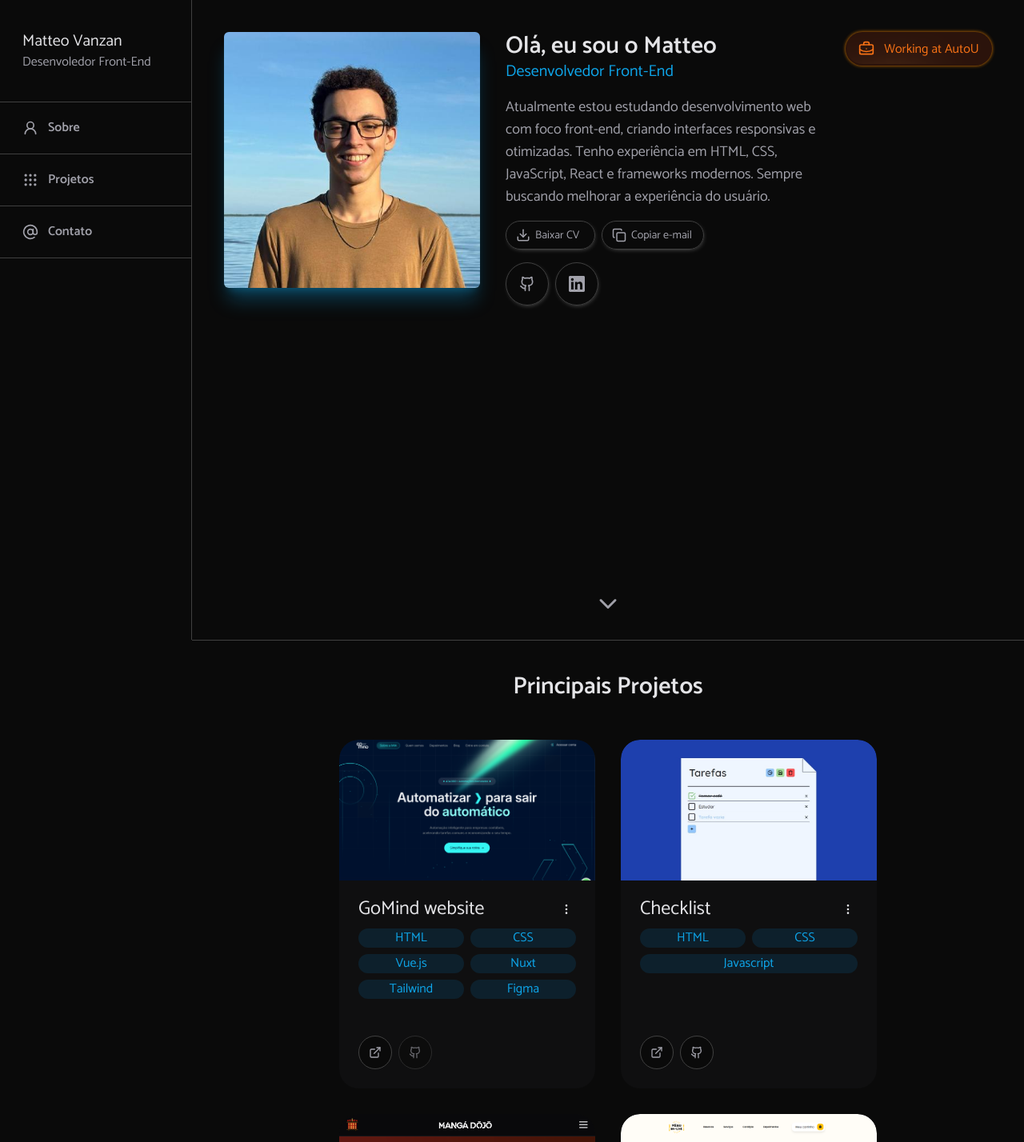
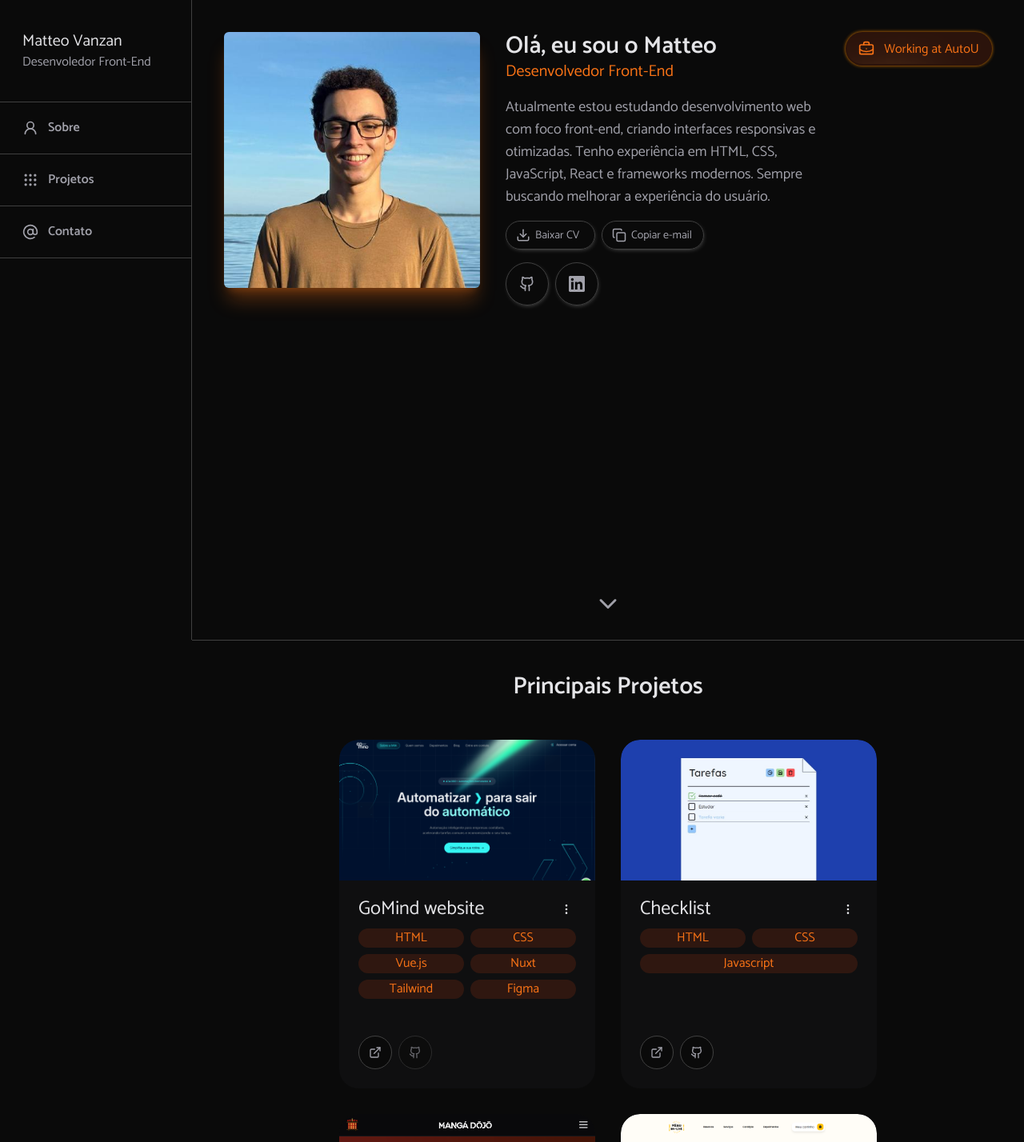
Before and after one commit to MatVzn/Portifolio, a Next.js app: page / in a window 1280 px wide. Shown: the top 1428 px of the page at 80% size. Built offline with nearby package versions, Linux system fonts and the light colour scheme.

Commit message:
update: color theme changed
Signed-off-by: MatVzn <matteovoleite@gmail.com>

```diff
--- a/src/app/page.tsx
+++ b/src/app/page.tsx
@@ -27,7 +27,7 @@ export default function Home() {
 
         <div className="h-32 border-b-[1px] border-neutral-700 items-start flex flex-col justify-center pl-7">
           <a href="/">
-            <h1 className="text-zinc-200 text-xl font-medium hover:text-sky-500 transition-all duration-300">Matteo Vanzan</h1>
+            <h1 className="text-zinc-200 text-xl font-medium hover:text-orange-500 transition-all duration-300">Matteo Vanzan</h1>
           </a>
           <p className="text-zinc-400">Desenvoledor Front-End</p>
         </div>
@@ -62,7 +62,7 @@ export default function Home() {
                   <Image
                     src={MyPicture}
                     alt="My picture"
-                    className="shadow-md shadow-sky-500/30 rounded-md xl:hidden transition-all duration-500"
+                    className="shadow-md shadow-orange-500/30 rounded-md xl:hidden transition-all duration-500"
                     width={150}
                     height={150}
                     priority
@@ -70,7 +70,7 @@ export default function Home() {
                   <Image
                     src={MyPicture}
                     alt="My picture"
-                    className="shadow-xl shadow-sky-500/30 hidden rounded-md xl:block transition-all duration-500"
+                    className="shadow-xl shadow-orange-500/30 hidden rounded-md xl:block transition-all duration-500"
                     width={320}
                     height={320}
                     priority
@@ -80,7 +80,7 @@ export default function Home() {
                 <div className='hidden flex-col gap-4 xl:flex xl:max-w-[35dvw] 2xl:text-left'>
                   <div>
                     <h1 className='text-3xl font-semibold'>Olá, eu sou o Matteo</h1>
-                    <p className='text-xl text-sky-500'>Desenvolvedor Front-End</p>
+                    <p className='text-xl text-orange-500'>Desenvolvedor Front-End</p>
                   </div>
 
                   <p className='text-lg text-zinc-400'>
@@ -108,7 +108,7 @@ export default function Home() {
               <div className='flex flex-col gap-4 xl:hidden'>
                 <div>
                   <h1 className='text-3xl font-semibold'>Olá, eu sou o Matteo</h1>
-                  <p className='text-xl text-sky-500'>Desenvolvedor Front-End</p>
+                  <p className='text-xl text-orange-500'>Desenvolvedor Front-End</p>
                 </div>
 
                 <p className='text-lg text-zinc-400'>
--- a/src/components/cv-button.tsx
+++ b/src/components/cv-button.tsx
@@ -34,7 +34,7 @@ export function CvButton({ href, children, type, ...props } : CvButtonProps) {
                 className={cn(
                     "shadow-[1px_2px_8px_-6px#FFF] hover:shadow-[1px_2px_8px_-4px#FFF] h-9 w-28 overflow-hidden relative text-sm items-center justify-start border-neutral-700 py-1 px-3 border-[1px] flex flex-row gap-2 hover:bg-neutral-700/20 text-zinc-400 hover:text-zinc-200 rounded-full transition-all duration-200",
                     {
-                        "bg-sky-900/20 text-sky-500 hover:bg-sky-900/20 hover:text-sky-500" : isClicked
+                        "bg-orange-900/20 text-orange-500 hover:bg-orange-900/20 hover:text-orange-500" : isClicked
                     }
                 )}>
                 <DownloadIcon isHovered={isHovered}/>
--- a/src/components/email-button.tsx
+++ b/src/components/email-button.tsx
@@ -25,7 +25,7 @@ export function EmailButton({ } : EmailButtonProps) {
             className={cn(
                 "shadow-[1px_2px_8px_-6px#FFF] hover:shadow-[1px_2px_8px_-4px#FFF] h-9 min-w-32 overflow-hidden relative text-sm flex items-center justify-start border-neutral-700 py-1 px-3 border-[1px] flex-row gap-2 hover:bg-neutral-700/20 text-zinc-400 hover:text-zinc-200 rounded-full transition-all duration-200",
                 {
-                    "bg-sky-900/20 text-sky-500 hover:bg-sky-900/20 hover:text-sky-500" : isClicked
+                    "bg-orange-900/20 text-orange-500 hover:bg-orange-900/20 hover:text-orange-500" : isClicked
                 }
             )}>
             <CopyIcon isClicked={isClicked}/>
--- a/src/components/footer.tsx
+++ b/src/components/footer.tsx
@@ -25,7 +25,7 @@ export function Footer() {
                 <p>Feito por&nbsp;</p>
                 <a
                     href="https://github.com/MatVzn"
-                    className="relative text-sky-500 transition-all ease-in-out before:transition-[width] before:ease-in-out before:duration-500 before:absolute before:bg-sky-500 before:origin-center before:h-[1.5px] before:w-0 hover:before:w-[50%] before:bottom-1 before:left-[50%] after:transition-[width] after:ease-in-out after:duration-500 after:absolute after:bg-sky-500 after:origin-center after:h-[1.5px] after:w-0 hover:after:w-[50%] after:bottom-1 after:right-[50%]"
+                    className="relative text-orange-500 transition-all ease-in-out before:transition-[width] before:ease-in-out before:duration-500 before:absolute before:bg-orange-500 before:origin-center before:h-[1.5px] before:w-0 hover:before:w-[50%] before:bottom-1 before:left-[50%] after:transition-[width] after:ease-in-out after:duration-500 after:absolute after:bg-orange-500 after:origin-center after:h-[1.5px] after:w-0 hover:after:w-[50%] after:bottom-1 after:right-[50%]"
                 >
                     Matteo Vanzan
                 </a>
--- a/src/components/header.tsx
+++ b/src/components/header.tsx
@@ -47,7 +47,7 @@ export function Header() {
 
         <header className="z-20 bg-neutral-950 fixed w-full h-[66px] top-0 pl-6 border-b-[1px] border-t-[1px] border-zinc-700 items-center justify-between flex flex-row lg:hidden">
 
-            <a href="/" className="text-xl text-center font-medium hover:text-sky-500 transition-all duration-200">
+            <a href="/" className="text-xl text-center font-medium hover:text-orange-500 transition-all duration-200">
                 <h3>Matteo Vanzan</h3>
             </a>
 
--- a/src/components/project-card.tsx
+++ b/src/components/project-card.tsx
@@ -98,7 +98,7 @@ export function ProjectCard({ name, description, imagePath, year, stack, pageLin
                 <span className="grid grid-cols-2 flex-grow gap-2">
                   {(StackQuantity % 2 === 0 ?
                     stack.map((tech) => (
-                      <div className="rounded-full flex items-center justify-center bg-sky-900/30 select-none hover:bg-sky-900/50 transition-all duration-200 text-sky-500 px-3 w-auto" key={tech}>
+                      <div className="rounded-full flex items-center justify-center bg-orange-900/30 select-none hover:bg-orange-900/50 transition-all duration-200 text-orange-500 px-3 w-auto" key={tech}>
                         {tech}
                       </div>
                     )) : (() => {
@@ -107,12 +107,12 @@ export function ProjectCard({ name, description, imagePath, year, stack, pageLin
                       while (x < StackQuantity) {
                         {x === StackQuantity - 1
                           ? content.push(
-                            <div className="rounded-full flex col-span-2 items-center justify-center bg-sky-900/30 select-none hover:bg-sky-900/50 transition-all duration-200 text-sky-500 px-3 w-auto" key={stack[x]}>
+                            <div className="rounded-full flex col-span-2 items-center justify-center bg-orange-900/30 select-none hover:bg-orange-900/50 transition-all duration-200 text-orange-500 px-3 w-auto" key={stack[x]}>
                               {stack[x]} {/* Última tech da lista */}
                             </div>
                           )
                           : content.push(
-                            <div className="rounded-full flex items-center justify-center bg-sky-900/30 select-none hover:bg-sky-900/50 transition-all duration-200 text-sky-500 px-3 w-auto" key={stack[x]}>
+                            <div className="rounded-full flex items-center justify-center bg-orange-900/30 select-none hover:bg-orange-900/50 transition-all duration-200 text-orange-500 px-3 w-auto" key={stack[x]}>
                               {stack[x]}
                             </div>
                           )
```
